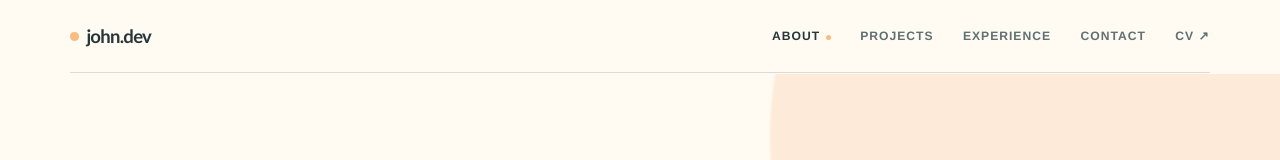
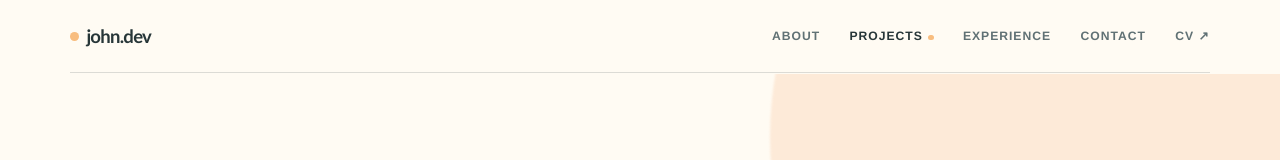
Before and after one commit to Pratik-Harani/portfolio-site, a Next.js app: page / in a window 1280 px wide. Shown: the top 160 px of the page. Built offline with nearby package versions, Linux system fonts and the light colour scheme.

Commit message:
Fixed navbar scroll-spy bug not highlighting Projects section

```diff
--- a/app/page.tsx
+++ b/app/page.tsx
@@ -27,19 +27,25 @@ export default function Home() {
       .map((id) => document.getElementById(id))
       .filter((section): section is HTMLElement => section !== null);
 
-    const observer = new IntersectionObserver(
-      (entries) => {
-        const visibleEntry = entries
-          .filter((entry) => entry.isIntersecting)
-          .sort((a, b) => b.intersectionRatio - a.intersectionRatio)[0];
+    const updateActiveSection = () => {
+      const readingPosition = window.scrollY + window.innerHeight * 0.35;
+      let currentSection = sections[0]?.id ?? "about";
 
-        if (visibleEntry) setActiveSection(visibleEntry.target.id);
-      },
-      { rootMargin: "-28% 0px -58% 0px", threshold: [0.05, 0.2, 0.5] },
-    );
+      sections.forEach((section) => {
+        if (section.offsetTop <= readingPosition) currentSection = section.id;
+      });
 
-    sections.forEach((section) => observer.observe(section));
-    return () => observer.disconnect();
+      setActiveSection(currentSection);
+    };
+
+    updateActiveSection();
+    window.addEventListener("scroll", updateActiveSection, { passive: true });
+    window.addEventListener("resize", updateActiveSection);
+
+    return () => {
+      window.removeEventListener("scroll", updateActiveSection);
+      window.removeEventListener("resize", updateActiveSection);
+    };
   }, []);
 
   useEffect(() => {
```
